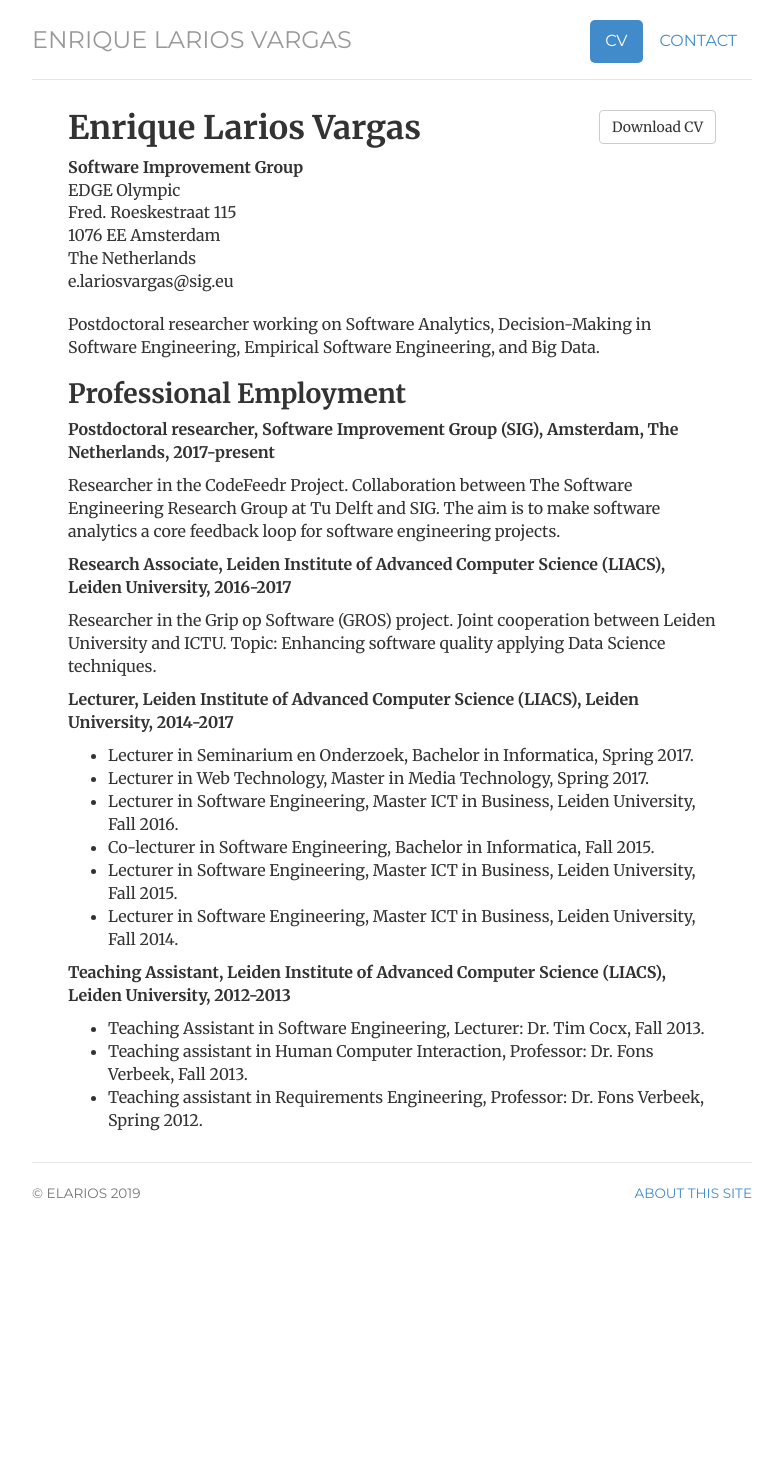
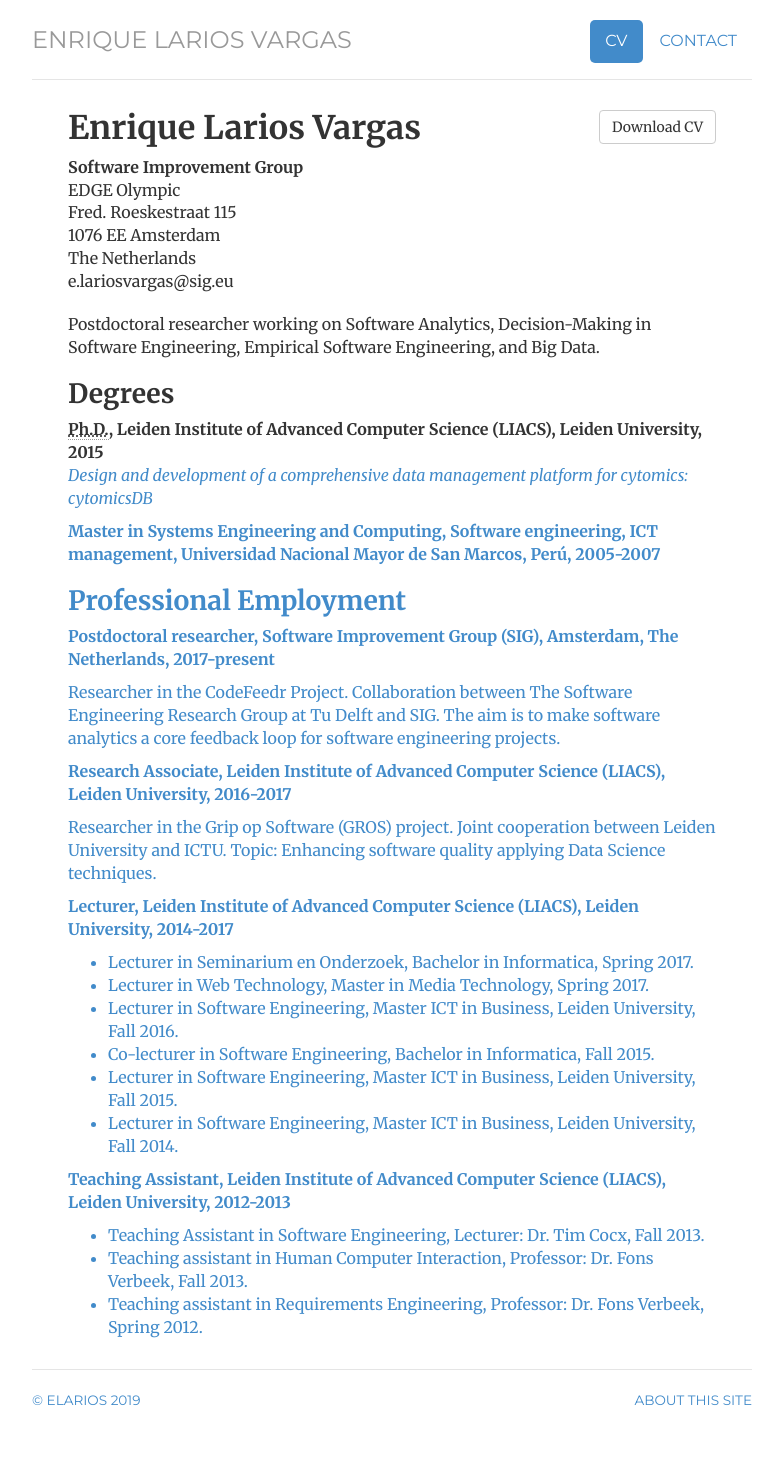
Before and after one commit to elarios/elarios.github.io, a Jekyll site: the page built from cv/index.html, in a window 1280 px wide. Shown: the whole page, without its empty margins (248-1031 px from the left). Built offline with Jekyll 4.4.1, drawn with Linux system fonts in a browser that asks for light colours; before the commit the page ends 1255 px from its top, so only the background shows below that.

Commit message:
update cv

```diff
--- a/cv/index.html
+++ b/cv/index.html
@@ -22,6 +22,12 @@ description: Current CV for Enrique Larios Vargas, postdoctoral researcher worki
 				</div>
 
 				<p>Postdoctoral researcher working on Software Analytics, Decision-Making in Software Engineering, Empirical Software Engineering, and Big Data.</p>
+
+				<h2>Degrees</h2>
+				<p><strong><abbr title="PhD in Computer Science">Ph.D.</abbr>, Leiden Institute of Advanced Computer Science (LIACS), Leiden University, 2015</strong><br>
+				<a href="https://openaccess.leidenuniv.nl/handle/1887/36426" title="CytomicsDB"> <em>Design and development of a comprehensive data management platform for cytomics: cytomicsDB</em> <!-- (PDF)</a> --></p>
+
+				<p><strong>Master in Systems Engineering and Computing, Software engineering, ICT management, Universidad Nacional Mayor de San Marcos, Perú, 2005-2007</strong></p>
 
 				<h2>Professional Employment</h2>
 				<p><strong>Postdoctoral researcher, Software Improvement Group (SIG), Amsterdam, The Netherlands, 2017-present</strong></p>
```
